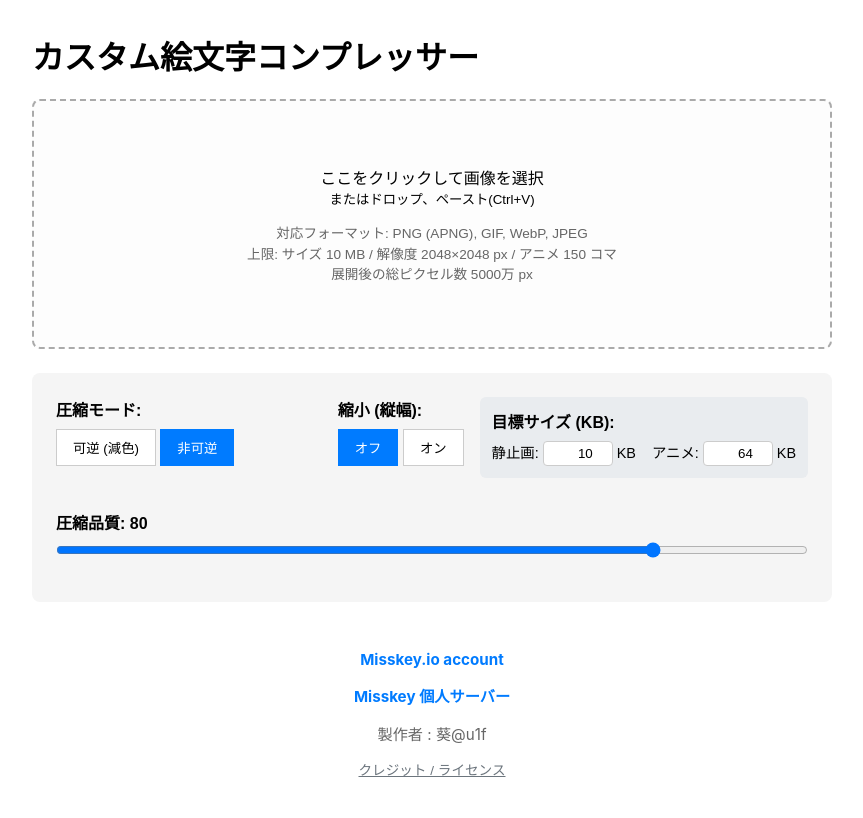
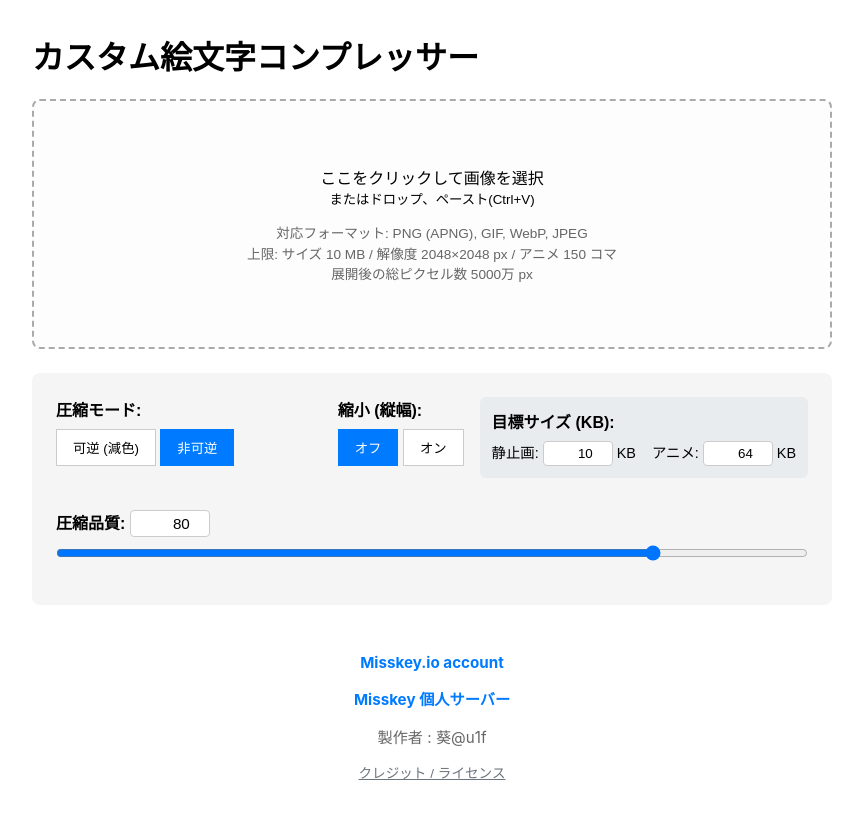
Before and after one commit to u1fm/Custom-Emoji-Compressor, a Svelte app: page / in a window 1280 px wide. Both pictures are taken after a click on the button "非可逆". Shown: the top 818 px of the page, without its empty margins (208-1071 px from the left). Built offline with nearby package versions, Linux system fonts and the light colour scheme.

Commit message:
feat: 色数と品質設定の数値直接入力に対応

```diff
--- a/src/App.svelte
+++ b/src/App.svelte
@@ -13,7 +13,7 @@
   let processedFramesUrls = [];
   let currentFrame = -1;
 
-  let zoomedMode = null; // 'original' | 'processed' | null
+  let zoomedMode = null;
 
   let showLicenseModal = false;
   let showBatchDurationModal = false;
@@ -544,7 +544,7 @@
     {#if settings.mode === 'lossless'}
       <div class="setting-group">
         <div class="label-with-toggle">
-          <label>色数: {settings.colors}色</label>
+          <label>色数: <input type="number" min="2" max="256" bind:value={settings.colors} class="inline-number" on:input={() => isFreeColorMode = true} /> 色</label>
           <label class="checkbox-label">
             <input type="checkbox" checked={isFreeColorMode} on:change={handleModeToggle} />
             自由選択モード
@@ -562,7 +562,9 @@
       </div>
     {:else}
       <div class="setting-group">
-        <label>圧縮品質: {settings.lossyQuality}</label>
+        <div class="label-with-toggle">
+          <label>圧縮品質: <input type="number" min="0" max="100" bind:value={settings.lossyQuality} class="inline-number" /></label>
+        </div>
         <input type="range" min="0" max="100" bind:value={settings.lossyQuality} />
       </div>
     {/if}
@@ -958,7 +960,10 @@
   <div class="zoom-modal" on:click={() => showLicenseModal = false} transition:fade={{ duration: 150 }}>
     <div class="license-box" on:click|stopPropagation>
       <h2>クレジット / ライセンス</h2>
-      <p class="license-intro">当ツールは、以下のツールやライブラリを利用して構築されています。</p>
+      <p class="license-intro">
+        <strong>本アプリケーションのライセンス:</strong> GNU GPLv3<br>
+      </p>
+      <p class="license-intro" style="margin-top: 1rem;">当ツールは、以下の素晴らしいオープンソースライブラリを利用して構築されています。</p>
       <div class="license-list">
         <div class="license-item"><strong>アイコン作成: EmoteLab</strong></div>
         <div class="license-item"><strong>Svelte / Vite</strong><p>MIT License</p></div>
@@ -975,7 +980,7 @@
         </p>
         <p style="margin-bottom: 0;">
           <strong>ライセンス全文</strong><br>
-          <a href="https://github.com/u1fm/Custom-Emoji-Compressor/blob/beta/v1.2.0b/public/licenses.txt" target="_blank" rel="noopener noreferrer">各ライブラリのライセンス全文はこちら (licenses.txt)</a>
+          <a href="https://github.com/u1fm/Custom-Emoji-Compressor/blob/main/public/licenses.txt" target="_blank" rel="noopener noreferrer">各ライブラリのライセンス全文はこちら (GitHub)</a>
         </p>
       </div>
       <button class="close-modal-btn" on:click={() => showLicenseModal = false}>閉じる</button>
```
